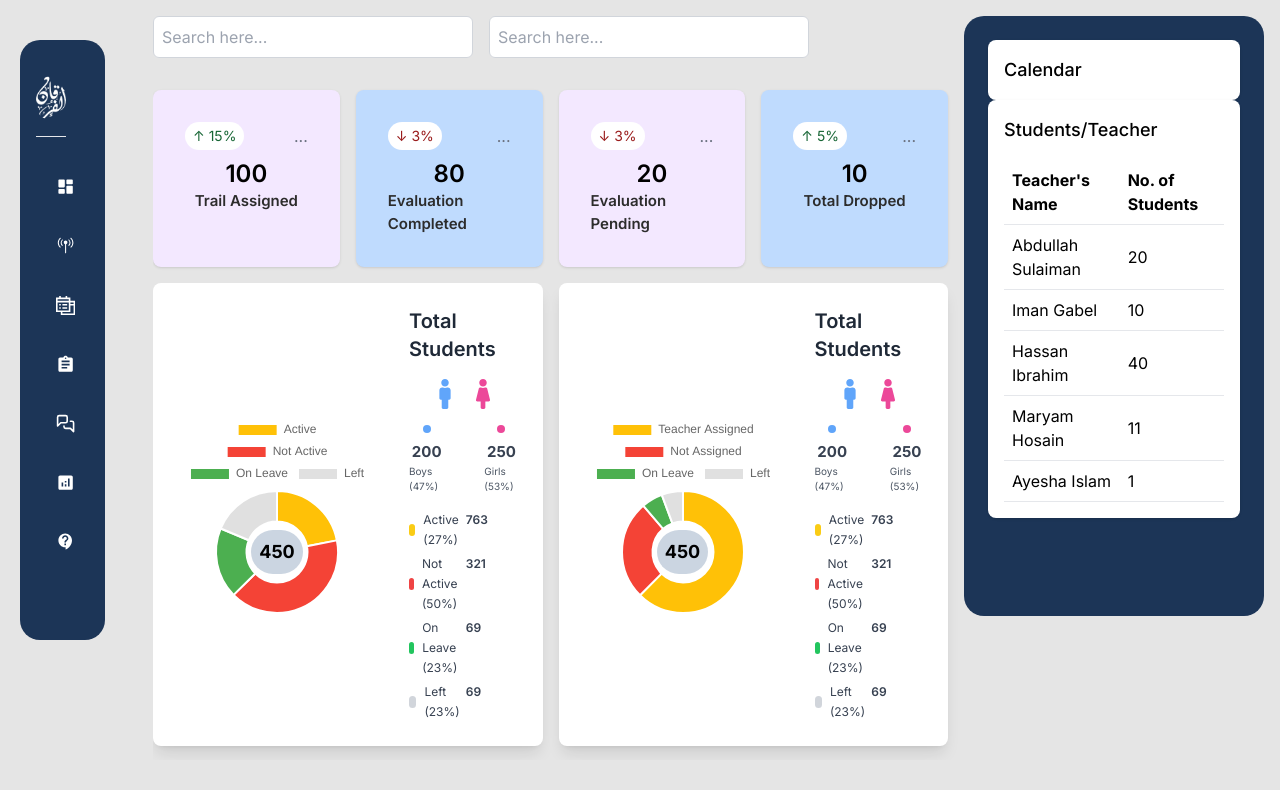
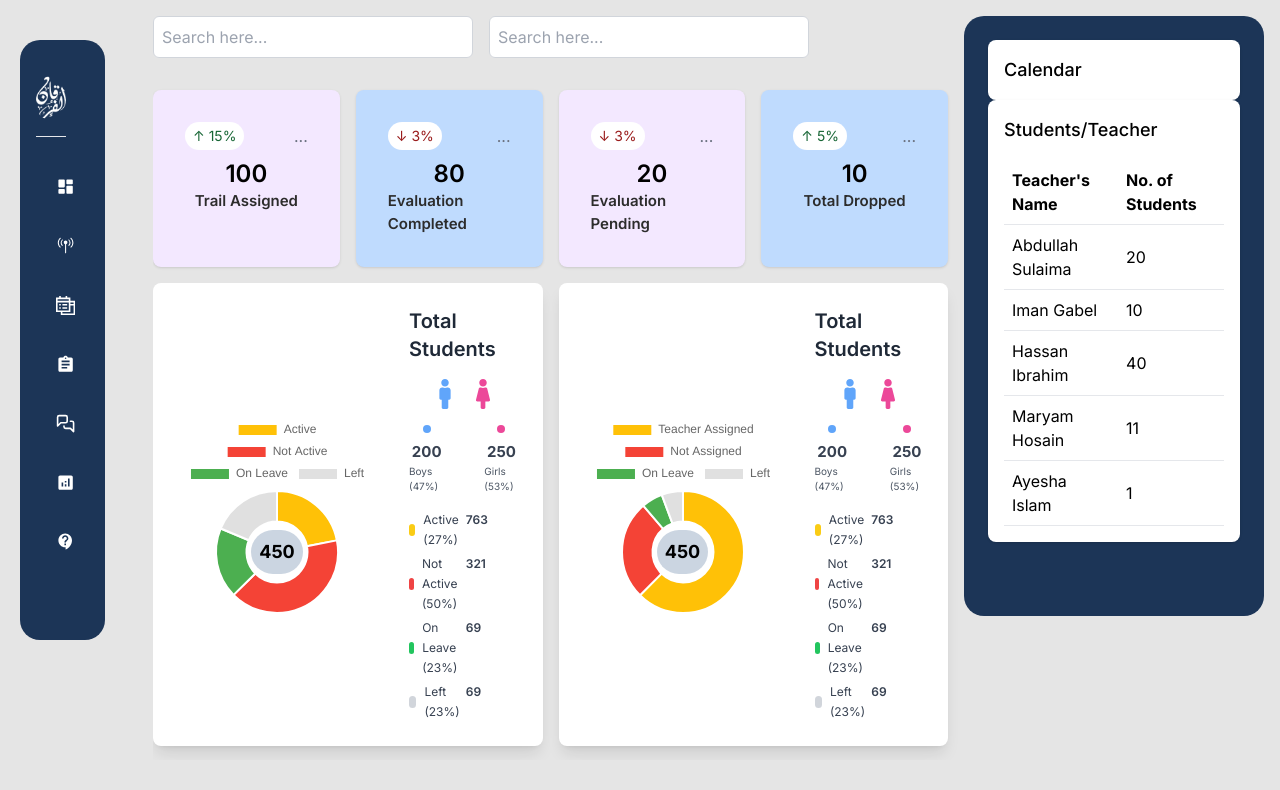
Before and after one commit to Ansalin789/Alfurqan_Dashboard, a Next.js app: page /Academic in a window 1280 px wide. Shown: the top 790 px of the page. Built offline with nearby package versions, Linux system fonts and the light colour scheme.

Commit message:
cancelled

```diff
--- a/src/app/Academic/page.jsx
+++ b/src/app/Academic/page.jsx
@@ -316,7 +316,7 @@ export default function Academic() {
                     </thead>
                     <tbody>
                       {[
-                        { name: 'Abdullah Sulaiman', students: 20 },
+                        { name: 'Abdullah Sulaima', students: 20 },
                         { name: 'Iman Gabel', students: 10 },
                         { name: 'Hassan Ibrahim', students: 40 },
                         { name: 'Maryam Hosain', students: 11 },
```
